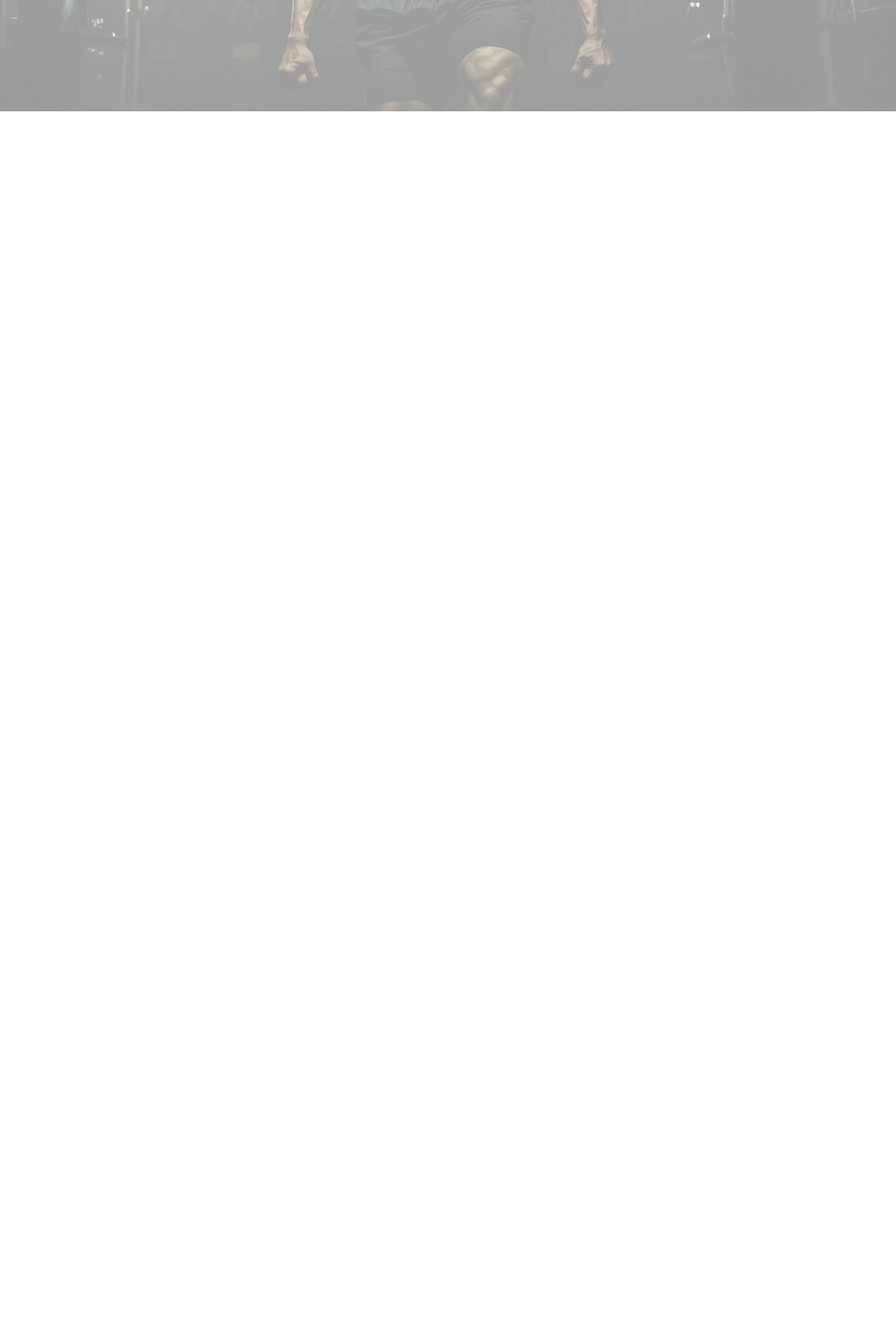
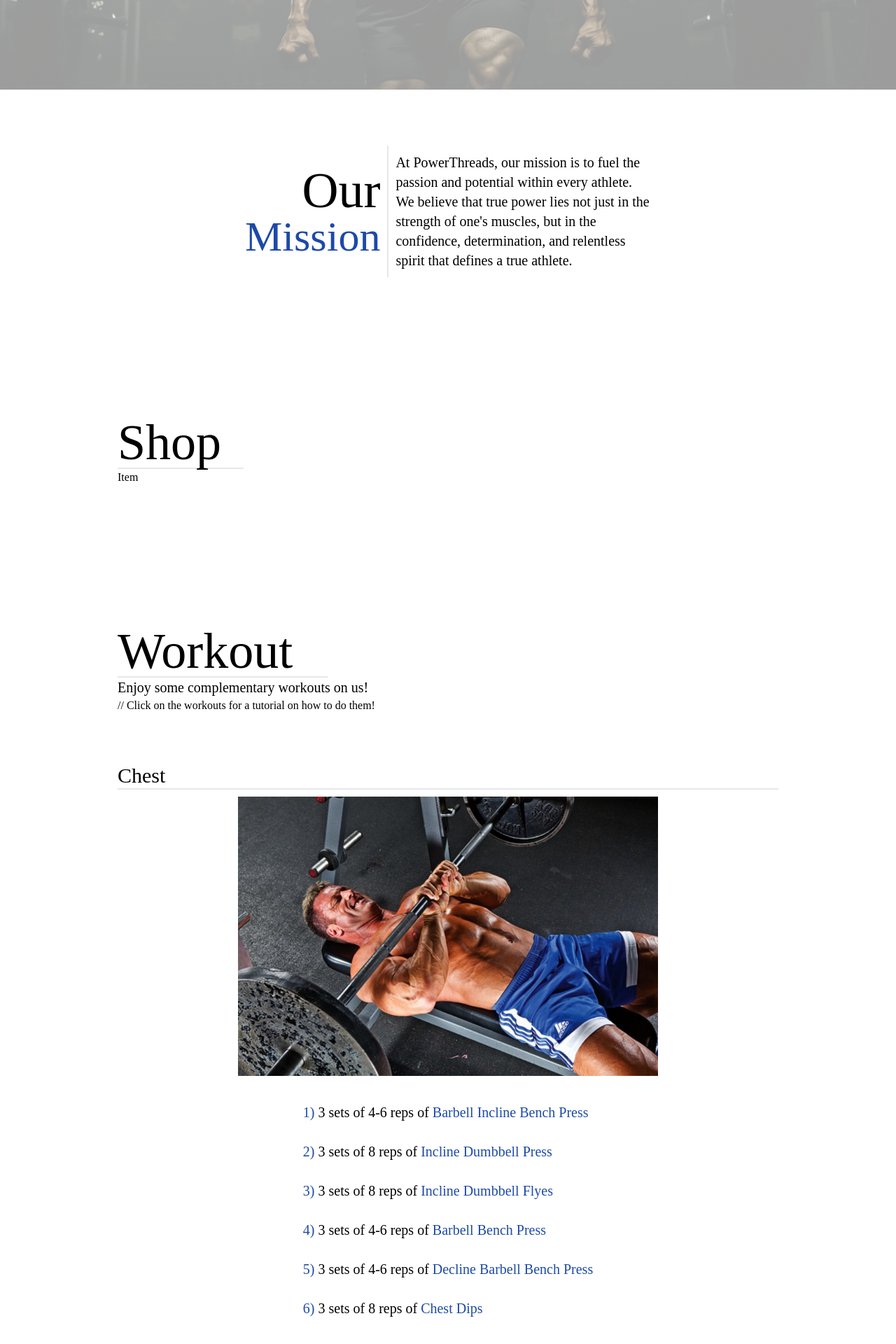
Before and after one commit to DelaurierDev/client, a React (Create React App) app: page / in a window 1280 px wide. Shown: the part 652-2572 px from the top of the page at 70% size. Before the commit the page ends 811 px from the top, so only its background shows below. Built offline with nearby package versions, Linux system fonts and the light colour scheme.

Commit message:
added mission, workout and shop section

```diff
--- a/src/App.js
+++ b/src/App.js
@@ -1,11 +1,17 @@
 import Home from './components/Home';
+import Mission from './components/Mission';
 import Navbar from './components/Navbar';
+import Shop from './components/Shop';
+import Workout from './components/Workout';
 
 function App() {
   return (
     <div>
       <Navbar/>
       <Home/>
+      <Mission/>
+      <Shop/>
+      <Workout/>
     </div>
   );
 }
--- a/src/components/Home.jsx
+++ b/src/components/Home.jsx
@@ -5,7 +5,7 @@ const Home = () => {
   return (
     <div className='w-full lg:h-[700px] h-[500px]'>
         <div>
-            <img src={Background} alt="Muscle man" className='w-full min-w-[700px] opacity-40 bg-[#EEEEF0] absolute' />
+            <img src={Background} alt="Muscle man" className='w-full min-w-[700px] max-h-[700px] opacity-40 bg-[#EEEEF0] absolute' />
 
             <div className='w-full h-[700px] flex content-center items-center flex-col z-10 text-4xl opacity-100 py-[150px] md:py-[200px] lg:py-[300px]'>
               <p className='lg:text-[100px] md:text-[50px] lg:my-10'>Harness the <span className='text-[#1d4aa8]'>ENERGY</span></p>
--- /dev/null
+++ b/src/components/Item.jsx
@@ -0,0 +1,9 @@
+import React from 'react'
+
+const Item = (props) => {
+  return (
+    <div>Item</div>
+  )
+}
+
+export default Item
--- /dev/null
+++ b/src/components/Mission.jsx
@@ -0,0 +1,17 @@
+import React from 'react'
+
+const Mission = () => {
+  return (
+    <div className='md:my-[80px] flex max-w-[600px] mx-auto'>
+        <div className='w-[50%] px-[10px] border-r-2 flex flex-col justify-center items-end'>
+            <p className='text-7xl '>Our</p>
+            <p className='text-6xl text-[#1d4aa8]'>Mission</p>
+        </div>
+        <div className='p-[10px]'>
+            <p className='text-xl'>At PowerThreads, our mission is to fuel the passion and potential within every athlete. We believe that true power lies not just in the strength of one's muscles, but in the confidence, determination, and relentless spirit that defines a true athlete.</p>
+        </div>
+    </div>
+  )
+}
+
+export default Mission
--- a/src/components/Navbar.jsx
+++ b/src/components/Navbar.jsx
@@ -8,8 +8,9 @@ const Navbar = () => {
         <div>
             <img src={Logo} alt="PowerThreads logo" />
         </div>
-        <div className='flex items-center justify-between w-full max-w-[120px]'>
-            <a href="" className='text-xl hover:text-[#1d4aa8] sm:'>Shop</a>
+        <div className='flex items-center justify-end sm:justify-between w-full max-w-[300px]'>
+            <a href="" className='hidden sm:block text-xl hover:text-[#1d4aa8] '>Shop</a>
+            <a href="" className='hidden sm:block text-xl hover:text-[#1d4aa8] '>Workout</a>
             <img src={Bag} alt="bag icon" style={{width: '40px'}}/>
         </div>
     </div>
--- /dev/null
+++ b/src/components/Shop.jsx
@@ -0,0 +1,13 @@
+import React from 'react'
+import Item from '../components/Item'
+
+const Shop = () => {
+  return (
+    <div name="shop" className='my-[200px] max-w-[1000px] px-7 mx-auto'>
+        <p className='text-7xl border-b-2 w-[180px] align-middle'>Shop</p>
+        <Item/>
+    </div>
+  )
+}
+
+export default Shop
--- /dev/null
+++ b/src/components/Workout.jsx
@@ -0,0 +1,33 @@
+import React from 'react'
+import Bench from '../assets/bench.jpg'
+
+const Workout = () => {
+  return (
+    <div name="workout" className='my-[200px] max-w-[1000px] px-7 mx-auto'>
+        <div>
+            <p className='text-7xl border-b-2 w-[300px] align-middle'>Workout</p>
+            <p className='text-xl'>Enjoy some complementary workouts on us!</p>
+            <p>// Click on the workouts for a tutorial on how to do them!</p>
+        </div>
+        <div className='my-[70px]'>
+            <div>
+                <p className='text-3xl border-b-2'>Chest</p>
+                <div className='my-[10px] flex flex-col items-center'>
+                    <img src={Bench} alt="Bench press" className='w-[600px] mx-auto'/>
+                    <ul className='my-[10px] center'>
+                        <li className='text-xl my-7'><span className='text-[#1d4aa8] text-xl'>1) </span>3 sets of 4-6 reps of <a href="https://www.youtube.com/watch?v=jPLdzuHckI8" target="_" className='text-[#1d4aa8]'>Barbell Incline Bench Press</a></li>
+                        <li className='text-xl my-7'><span className='text-[#1d4aa8] text-xl'>2) </span>3 sets of 8 reps of <a href="https://www.youtube.com/watch?v=IP4oeKh1Sd4" target="_"className='text-[#1d4aa8]'>Incline Dumbbell Press</a></li>
+                        <li className='text-xl my-7'><span className='text-[#1d4aa8] text-xl'>3) </span>3 sets of 8 reps of <a href="https://www.youtube.com/watch?v=ajdFwa-qM98" target='_' className='text-[#1d4aa8]'>Incline Dumbbell Flyes</a></li>
+                        <li className='text-xl my-7'><span className='text-[#1d4aa8] text-xl'>4) </span>3 sets of 4-6 reps of <a href="https://www.youtube.com/watch?v=4Y2ZdHCOXok" target='_' className='text-[#1d4aa8]'>Barbell Bench Press</a></li>
+                        <li className='text-xl my-7'><span className='text-[#1d4aa8] text-xl'>5) </span>3 sets of 4-6 reps of <a href="https://www.youtube.com/watch?v=OR6WM5Z2Hqs" target='_' className='text-[#1d4aa8]'>Decline Barbell Bench Press</a></li>
+                        <li className='text-xl my-7'><span className='text-[#1d4aa8] text-xl'>6) </span>3 sets of 8 reps of <a href="https://www.youtube.com/watch?v=dX_nSOOJIsE" target='_' className='text-[#1d4aa8]'>Chest Dips</a></li>
+                    </ul>
+                </div>
+            </div>
+        </div>
+    </div>
+
+  )
+}
+
+export default Workout
```
Also changed, not shown: src/assets/bench.jpg (added).
